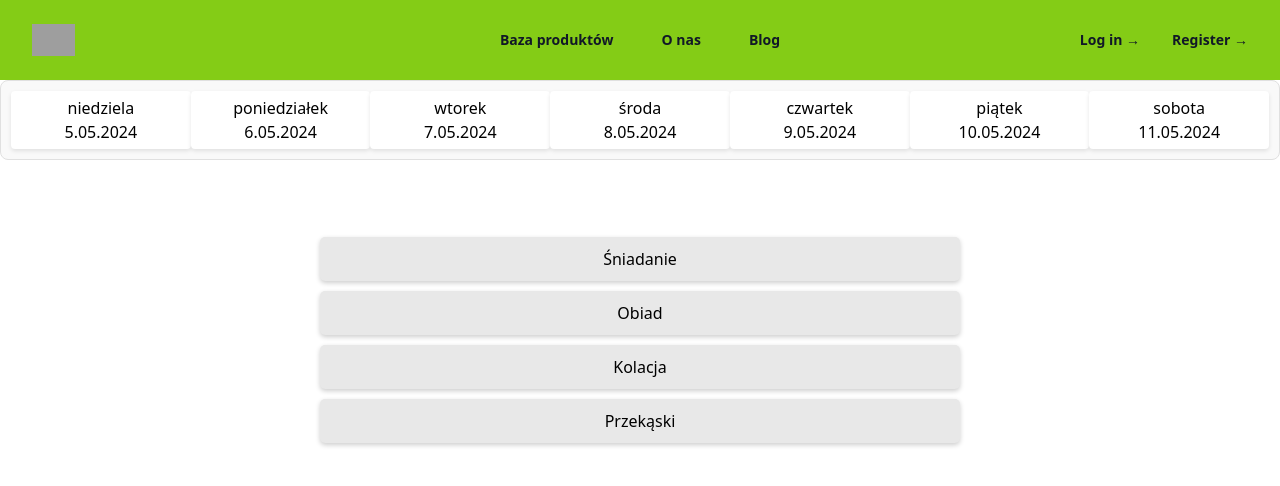
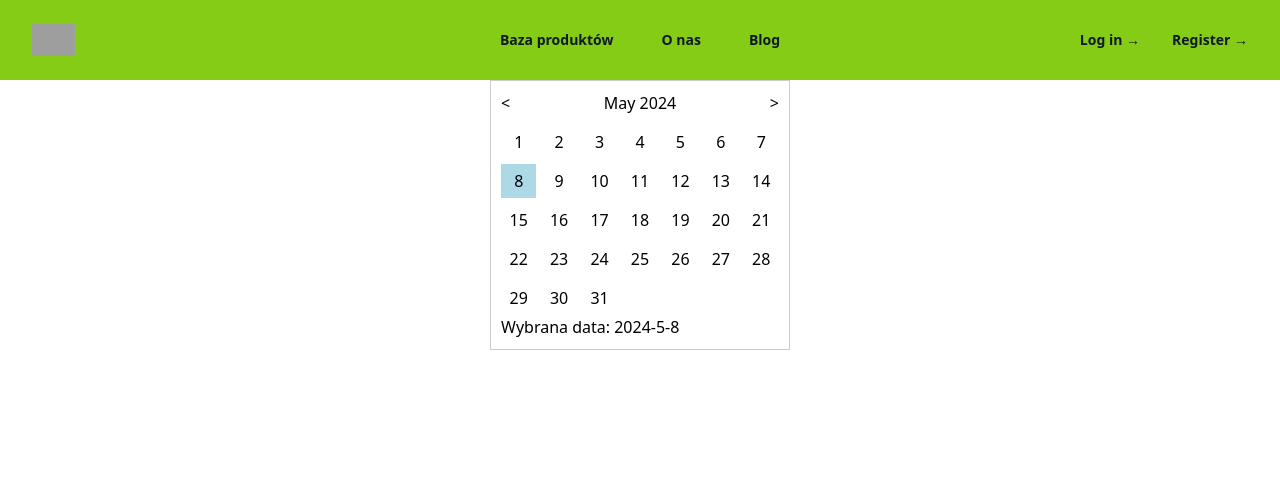
Before and after one commit to Barthezzone1/BAI-aplikacja-zaliczeniowa, a Vue app: page /feed in a window 1280 px wide. Shown: the top 486 px of the page. Built offline with nearby package versions, Linux system fonts and the light colour scheme; no server answers; grey boxes are pictures that could not be loaded.

Commit message:
Update Feed.vue dzialajacy kalendarz

```diff
--- a/src/views/Feed.vue
+++ b/src/views/Feed.vue
@@ -1,124 +1,118 @@
 <template>
-  <div class="week-calendar">
-    <div class="day"
-         v-for="day in weekDays"
-         :key="day.date"
-         :class="{ 'current': day.isCurrent, 'selected': selectedDate === day.date }"
-         @click="selectDay(day.date)">
-      {{ day.name }}<br>{{ day.date }}
+  <div class="calendar">
+    <div class="header">
+      <button @click="previousMonth">&lt;</button>
+      <h2>{{ currentMonth }}</h2>
+      <button @click="nextMonth">&gt;</button>
     </div>
-  </div>
-
-  <div class="spacing"></div>
-
-  <div class="meals-container">
-    <div class="meal"
-         v-for="meal in ['Śniadanie', 'Obiad', 'Kolacja', 'Przekąski']"
-         :key="meal"
-         @click="goToMeal(meal)">
-      {{ meal }}
+    <div class="days">
+      <div v-for="date in dates" :key="date.day" @click="selectDate(date)" :class="{ active: isSelected(date) }">{{ date.day }}</div>
     </div>
+    <div>Wybrana data: {{ wybData }}</div>
   </div>
 </template>
 
 <script>
-import { defineComponent, ref, onMounted } from 'vue';
-import { useRouter } from 'vue-router';
+import { ref, computed } from 'vue';
 
-export default defineComponent({
-  name: 'WeekCalendar',
+export default {
+  name: 'Calendar',
   setup() {
-    const router = useRouter();
-    const weekDays = ref([]);
-    const selectedDate = ref("");
+    const currentDate = ref(new Date());
+    const selectedDate = ref({
+      day: currentDate.value.getDate(),
+      month: currentDate.value.getMonth(),
+      year: currentDate.value.getFullYear()
+    });
 
-    const getWeekDays = () => {
-      const today = new Date();
-      for (let i = -3; i <= 3; i++) {
-        const nextDay = new Date(today);
-        nextDay.setDate(today.getDate() + i);
-        weekDays.value.push({
-          name: nextDay.toLocaleDateString('pl-PL', { weekday: 'long' }),
-          date: nextDay.toLocaleDateString('pl-PL'),
-          isCurrent: i === 0
-        });
+    const currentMonth = ref(currentDate.value.toLocaleString('default', { month: 'long', year: 'numeric' }));
+    const wybData = ref('');
+
+    const generateDates = () => {
+      const year = currentDate.value.getFullYear();
+      const month = currentDate.value.getMonth();
+      const daysInMonth = new Date(year, month + 1, 0).getDate();
+      const datesArray = [];
+      for (let i = 1; i <= daysInMonth; i++) {
+        datesArray.push({ day: i, month, year });
       }
+      return datesArray;
     };
 
-    const selectDay = (date) => {
-      selectedDate.value = date;
+    const dates = ref([]);
+
+    const isSelected = (date) => {
+      if (!selectedDate.value) return false;
+      return selectedDate.value.day === date.day && selectedDate.value.month === date.month && selectedDate.value.year === date.year;
     };
 
-    const goToMeal = (meal) => {
-  router.push({ name: 'Meal', params: { mealName: meal } });
-};
+    const selectDate = (date) => {
+      selectedDate.value = date;
+      wybData.value = `${date.year}-${date.month + 1}-${date.day}`;
+      console.log('Selected Date:', wybData.value);
+    };
 
-    onMounted(() => {
-      getWeekDays();
-    });
+    const previousMonth = () => {
+      currentDate.value.setMonth(currentDate.value.getMonth() - 1);
+      dates.value = generateDates();
+      // Aktualizacja etykiety miesiąca po zmianie miesiąca
+      currentMonth.value = currentDate.value.toLocaleString('default', { month: 'long', year: 'numeric' });
+    };
+
+    const nextMonth = () => {
+      currentDate.value.setMonth(currentDate.value.getMonth() + 1);
+      dates.value = generateDates();
+      // Aktualizacja etykiety miesiąca po zmianie miesiąca
+      currentMonth.value = currentDate.value.toLocaleString('default', { month: 'long', year: 'numeric' });
+    };
+
+    // Ustawienie początkowej wartości wybData na dzisiejszą datę
+    wybData.value = `${currentDate.value.getFullYear()}-${currentDate.value.getMonth() + 1}-${currentDate.value.getDate()}`;
+
+    // Initial generation of dates
+    dates.value = generateDates();
 
     return {
-      weekDays,
-      selectedDate,
-      selectDay,
-      goToMeal
+      currentMonth,
+      dates,
+      selectDate,
+      isSelected,
+      previousMonth,
+      nextMonth,
+      wybData
     };
-  }
-});
+  },
+};
 </script>
-<style scoped>
-.week-calendar {
+
+<style>
+.calendar {
+  width: 300px;
+  border: 1px solid #ccc;
+  padding: 10px;
+  margin: 0 auto;
+}
+
+.header {
   display: flex;
   justify-content: space-between;
-  padding: 10px;
-  background-color: #f9f9f9;
-  border: 1px solid #e0e0e0;
-  border-radius: 8px;
+  align-items: center;
+  margin-bottom: 10px;
 }
 
-.day {
-  flex: 1;
-  text-align: center;
-  padding: 5px;
-  background-color: #ffffff;
-  border-radius: 4px;
-  box-shadow: 0 2px 4px rgba(0, 0, 0, 0.1);
-  cursor: pointer;
-  transition: background-color 0.3s;
+.days {
+  display: grid;
+  grid-template-columns: repeat(7, 1fr);
+  gap: 5px;
 }
 
-.day:hover, .meal:hover {
-  background-color: #f1f1f1;
+.days div {
+  padding: 5px;
+  text-align: center;
+  cursor: pointer;
 }
 
-.selected {
-  background-color: #ffcccc;
-  color: #6358a1;
-}
-
-.spacing {
-  height: 72px; /* Wysokość odpowiadająca trzem enterom */
-}
-
-.meals-container {
-  display: flex;
-  flex-direction: column;
-  align-items: center;
-  width: 100%;
-}
-
-.meal {
-  padding: 10px;
-  background-color: #e8e8e8;
-  border-radius: 5px;
-  box-shadow: 0 2px 5px rgba(0,0,0,0.2);
-  text-align: center;
-  margin: 5px 0; /* Mały odstęp pomiędzy posiłkami */
-  width: 50%; /* Szerokość kontenera posiłków */
-  display: flex;
-  justify-content: center;
-  align-items: center;
-  cursor: pointer;
-  transition: background-color 0.3s, box-shadow 0.3s;
+.days div.active {
+  background-color: lightblue;
 }
 </style>
```
